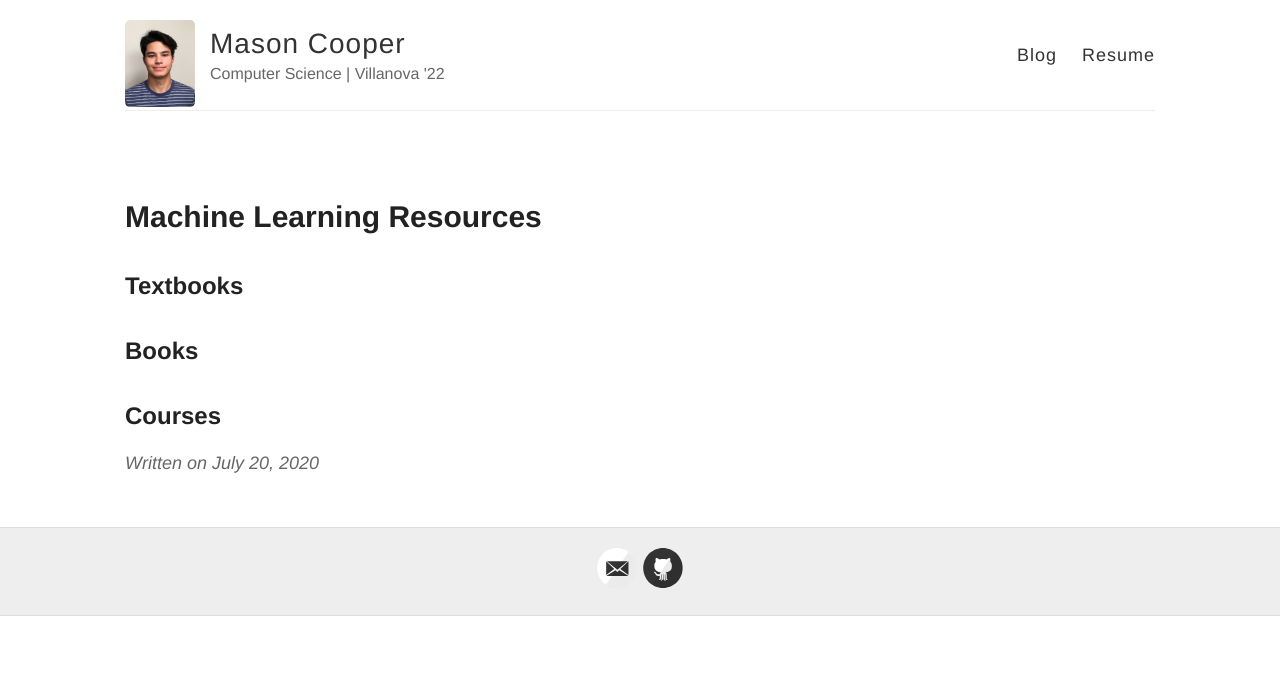
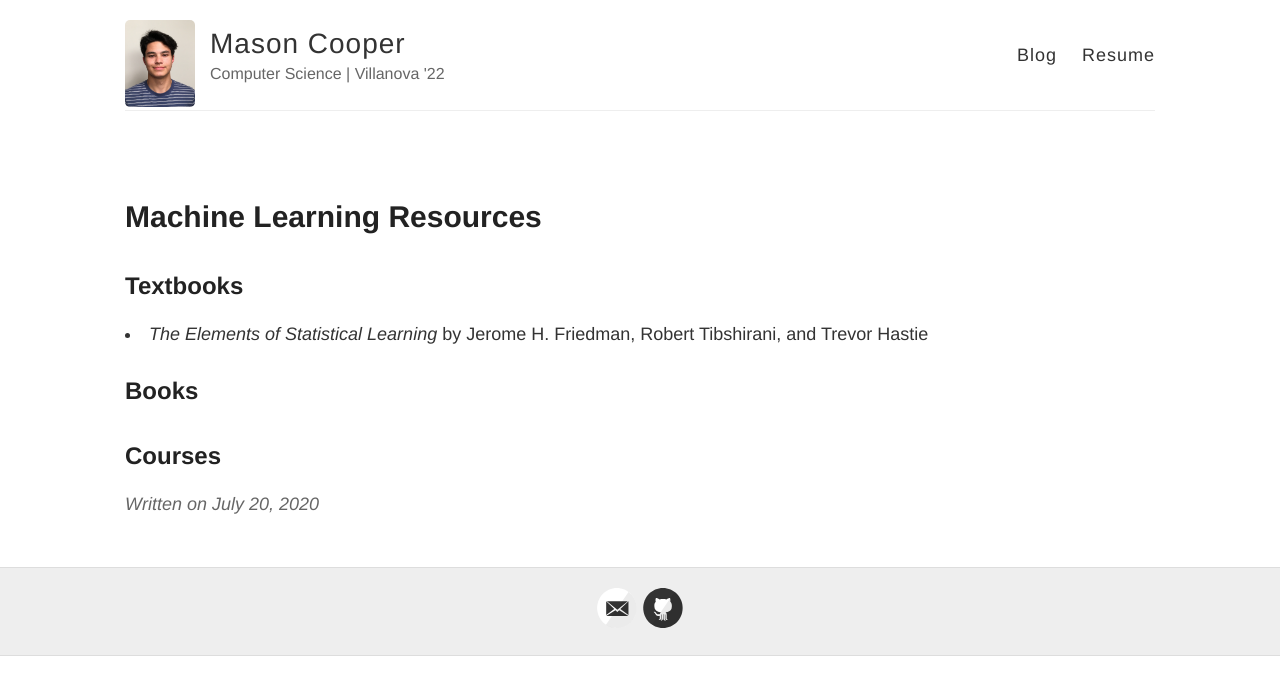
Before and after one commit to mjc5/mjc5.github.io, a Jekyll site: the page built from _posts/2020-7-20-Machine-Learning-Resources.html, in a window 1280 px wide. Shown: the top 695 px of the page. Built offline with Jekyll 4.4.1, drawn with Linux system fonts in a browser that asks for light colours.

Commit message:
Update 2020-7-20-Machine-Learning-Resources.html

```diff
--- a/_posts/2020-7-20-Machine-Learning-Resources.html
+++ b/_posts/2020-7-20-Machine-Learning-Resources.html
@@ -8,5 +8,6 @@ images:
 ---
 
 <h2> Textbooks </h2>
+<li><i>The Elements of Statistical Learning</i> by Jerome H. Friedman, Robert Tibshirani, and Trevor Hastie </li>
 <h2> Books </h2>
 <h2> Courses </h2>
```
